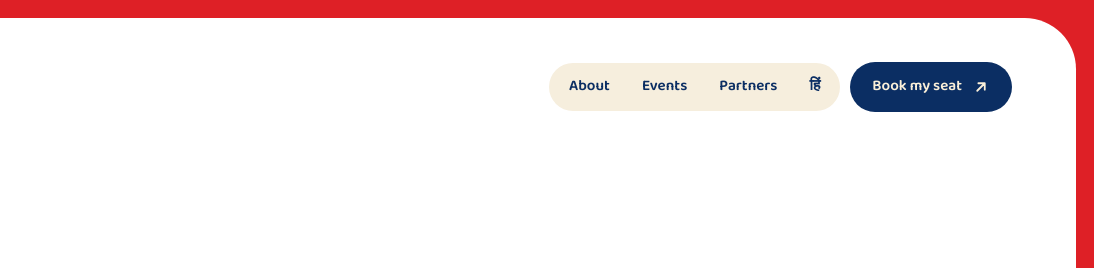
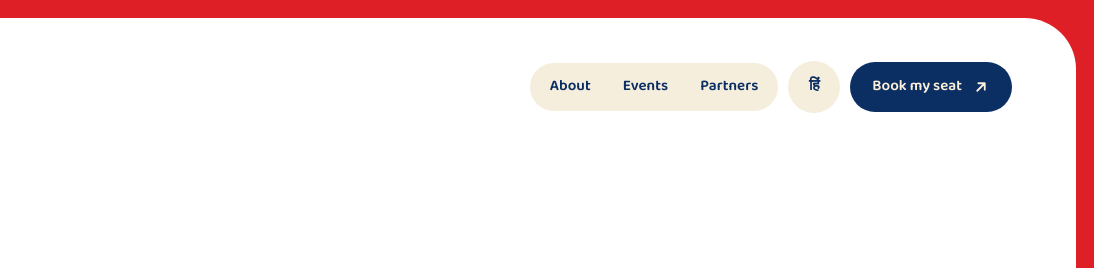
Before and after one commit to Studio-1947/Kitabutsav-2.0, an Astro site: page /en/faq in a window 1280 px wide. Shown: the top 268 px of the page, 186-1280 px from the left. Built offline with nearby package versions, Linux system fonts and the light colour scheme; Astro itself is replaced by a stand-in of ours.

Commit message:
Header: language switch as its own round pill; current page highlighted in the nav
Co-Authored-By: Claude Opus 5.5 <noreply@anthropic.com>

```diff
--- a/src/components/BoldHeader.astro
+++ b/src/components/BoldHeader.astro
@@ -24,8 +24,8 @@ const seat = bookSeatUrl ?? L(`/editions/${(nextEdition ?? featuredEdition).slug
   </a>
   <nav class="pill pill--nav" aria-label={hi ? "मुख्य नेविगेशन" : "Main navigation"}>
     {nav.map((n) => <a href={n.href} aria-current={n.on ? "page" : undefined}>{n.label}</a>)}
-    <a href={altHref} hreflang={hi ? "en" : "hi"} lang={hi ? "en" : "hi"} aria-label={s.langSwitch}>{hi ? "EN" : "हिं"}</a>
   </nav>
+  <a class="pill pill--lang" href={altHref} hreflang={hi ? "en" : "hi"} lang={hi ? "en" : "hi"} aria-label={s.langSwitch} title={s.langSwitch}>{hi ? "EN" : "हिं"}</a>
   <a class="pill pill--ink top__book" href={seat} {...(bookSeatUrl ? { target: "_blank", rel: "noopener" } : {})}>
     {s.bookSeat}<Icon name="arrowUpRight" size={18} />
   </a>
--- a/src/styles/bold.css
+++ b/src/styles/bold.css
@@ -188,7 +188,10 @@
     .ag__go { grid-column: 1 / -1; }
     .foot { grid-template-columns: 1fr; }
   }
-  @media (max-width: 720px) { .pill--nav a:not(:last-child) { display: none; } }
+  .pill--lang { justify-content: center; width: 52px; height: 52px; padding: 0; background: #f6eedd; color: var(--ink); }
+  .pill--lang:hover { background: var(--yellow); }
+  .pill--nav a[aria-current="page"] { background: var(--ink); color: #fff; }
+  @media (max-width: 720px) { .pill--nav { display: none; } .pill--lang { margin-left: auto; } }
   @media (max-width: 640px) {
     body { font-size: 16px; }
     .pill--logo img { width: 74px; }
```
